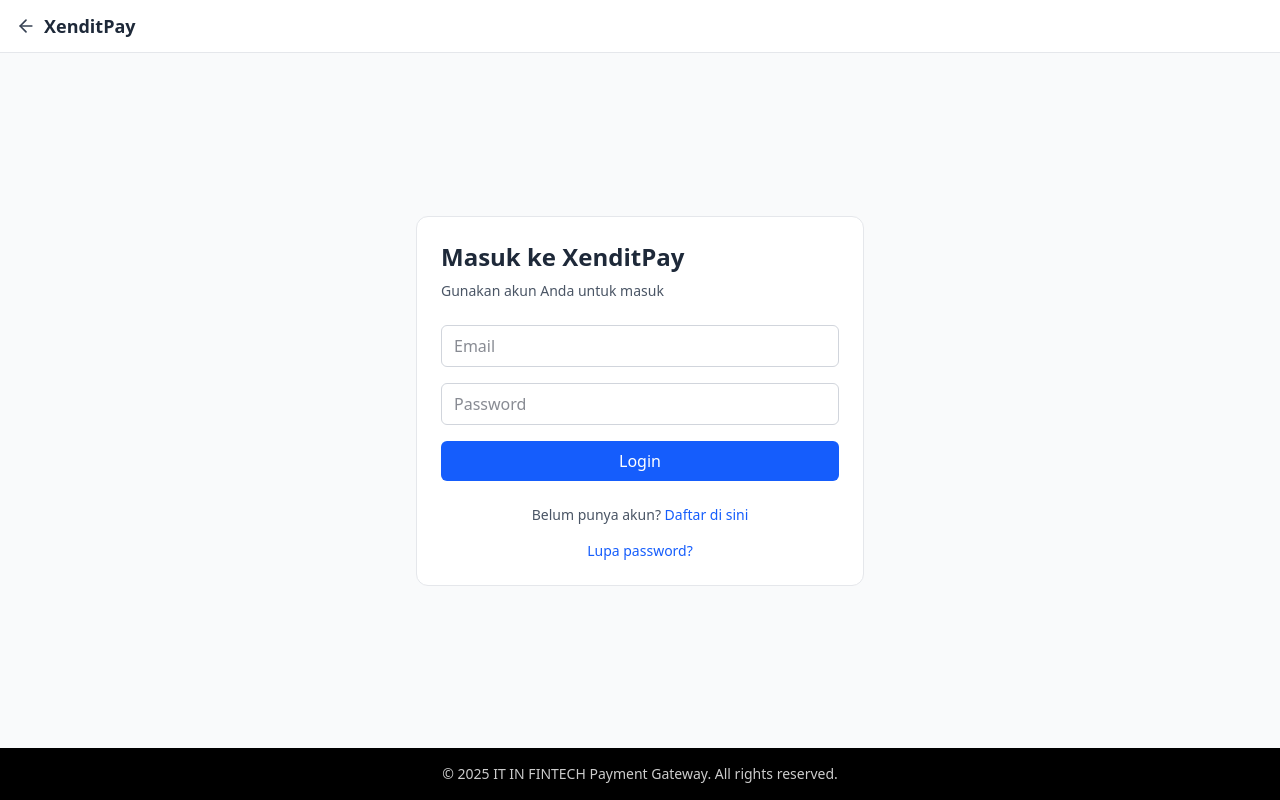
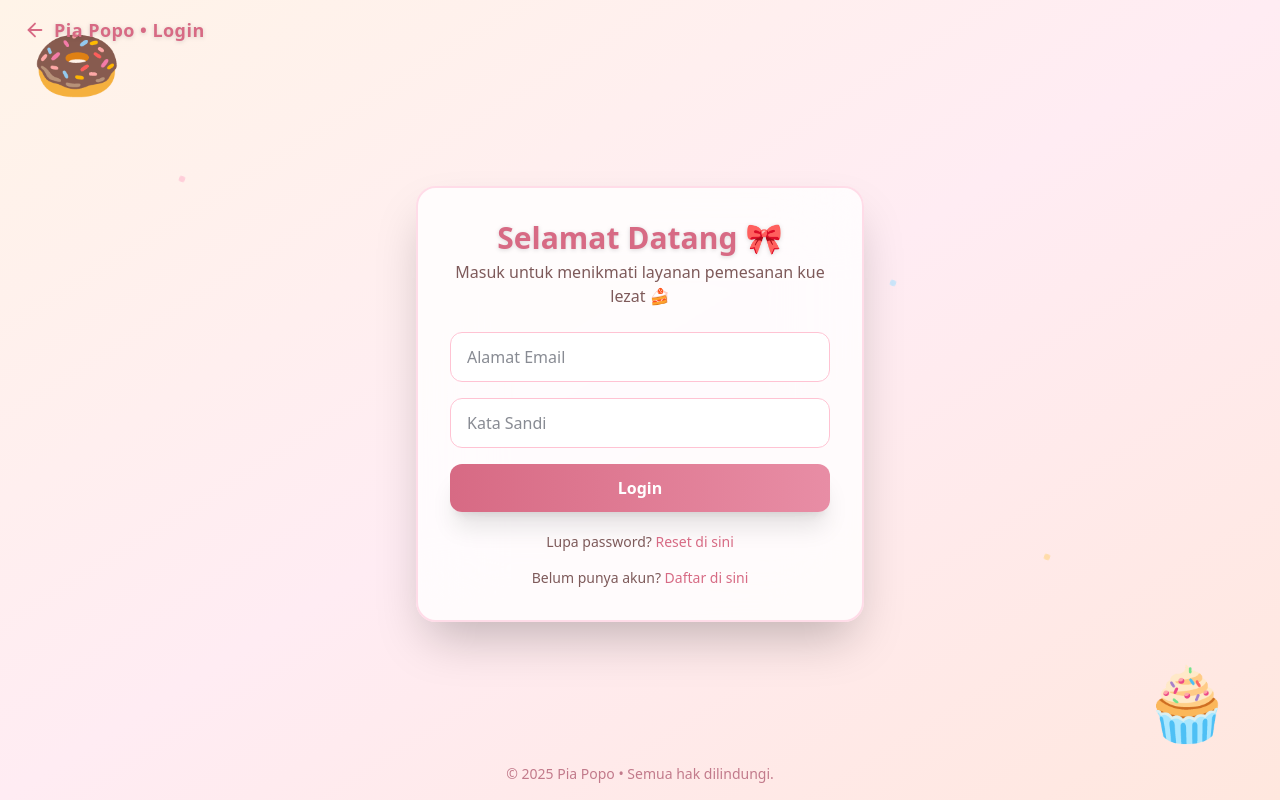
Before and after one commit to IvanBunardi/UAS_ITFintech, a Next.js app in the folder web_paymentgateway/: page /login in a window 1280 px wide. Built offline with nearby package versions, Linux system fonts and the light colour scheme.

Commit message:
Perbaikan login dan register

```diff
--- a/web_paymentgateway/package.json
+++ b/web_paymentgateway/package.json
@@ -12,9 +12,11 @@
   },
   "dependencies": {
     "axios": "^1.12.2",
+    "bcrypt": "^6.0.0",
     "bcryptjs": "^3.0.2",
     "dotenv": "^17.2.2",
     "formidable": "^3.5.4",
+    "jsonwebtoken": "^9.0.2",
     "lucide-react": "^0.546.0",
     "mongodb": "^6.20.0",
     "mongoose": "^8.19.1",
--- a/web_paymentgateway/src/pages/login.tsx
+++ b/web_paymentgateway/src/pages/login.tsx
@@ -42,77 +42,100 @@ export default function LoginPage() {
   };
 
   return (
-    <div className="min-h-screen flex flex-col bg-gray-50">
-      {/* Navbar */}
-      <header className="flex items-center py-3 px-4 border-b border-gray-200 bg-white">
-        <button
-          onClick={() => router.push('/')}
-          className="text-gray-700 hover:text-gray-900 mr-2"
-        >
-          <ArrowLeft size={20} />
+    <div className="min-h-screen flex flex-col relative overflow-hidden">
+      {/* Background */}
+      <div className="absolute inset-0 bg-gradient-to-br from-[#FFF4E8] via-[#FFECF3] to-[#FFE7DE] animate-fade" />
+
+      {/* Sprinkles / Little Candy Dots */}
+      <div className="sprinkle"></div>
+      <div className="sprinkle2"></div>
+      <div className="sprinkle3"></div>
+
+      {/* Floating Dessert Emojis */}
+      <div className="absolute top-10 left-8 text-[#F4A7B9] text-7xl select-none animate-float1">
+        🍩
+      </div>
+      <div className="absolute bottom-16 right-12 text-[#D76A84] text-7xl select-none animate-float2">
+        🧁
+      </div>
+
+      {/* Header */}
+      <header className="flex items-center gap-2 px-6 py-4 text-[#D76A84] z-10">
+        <button onClick={() => router.push('/')}>
+          <ArrowLeft size={22} className="hover:opacity-70 transition" />
         </button>
-        <h1 className="text-lg font-semibold text-gray-800">XenditPay</h1>
+        <span className="text-lg font-semibold tracking-wide drop-shadow-sm">
+          Pia Popo • Login
+        </span>
       </header>
 
-      {/* Form Section */}
-      <main className="flex-grow flex items-center justify-center px-4 py-10">
-        <div className="w-full max-w-md bg-white p-6 rounded-xl border border-gray-200">
-          <h2 className="text-2xl font-bold text-gray-800 mb-2">Masuk ke XenditPay</h2>
-          <p className="text-gray-600 mb-6 text-sm">Gunakan akun Anda untuk masuk</p>
+      {/* Form */}
+      <main className="flex flex-grow items-center justify-center px-4 z-10">
+        <div className="w-full max-w-md p-8 rounded-2xl bg-white/80 backdrop-blur-2xl shadow-2xl border border-[#FFCFDB] animate-slideup sweet-card">
+          <h2 className="text-3xl font-extrabold text-[#D76A84] text-center drop-shadow-sm">
+            Selamat Datang 🎀
+          </h2>
+          <p className="text-[#7E5A5A] text-center mt-1 mb-6">
+            Masuk untuk menikmati layanan pemesanan kue lezat 🍰
+          </p>
 
           <form onSubmit={handleLogin} className="space-y-4">
             <input
               type="email"
-              placeholder="Email"
+              placeholder="Alamat Email"
               value={email}
               onChange={(e) => setEmail(e.target.value)}
-              className="w-full px-3 py-2 border border-gray-300 rounded-md focus:outline-none focus:ring-1 focus:ring-blue-500"
               required
               disabled={loading}
+              className="w-full px-4 py-3 rounded-xl border border-[#FFC3D3] focus:ring-2 focus:ring-[#D76A84] outline-none transition bg-white/90 backdrop-blur-xl"
             />
+
             <input
               type="password"
-              placeholder="Password"
+              placeholder="Kata Sandi"
               value={password}
               onChange={(e) => setPassword(e.target.value)}
-              className="w-full px-3 py-2 border border-gray-300 rounded-md focus:outline-none focus:ring-1 focus:ring-blue-500"
               required
               minLength={6}
               disabled={loading}
+              className="w-full px-4 py-3 rounded-xl border border-[#FFC3D3] focus:ring-2 focus:ring-[#D76A84] outline-none transition bg-white/90 backdrop-blur-xl"
             />
+
             <button
               type="submit"
               disabled={loading}
-              className="w-full bg-blue-600 text-white py-2 rounded-md font-medium hover:bg-blue-700 transition disabled:opacity-50"
+              className="w-full py-3 rounded-xl bg-gradient-to-r from-[#D76A84] to-[#E88DA5] text-white font-semibold shadow-xl hover:brightness-105 active:scale-[0.97] transition disabled:opacity-70"
             >
               {loading ? 'Memproses...' : 'Login'}
             </button>
 
-            {/* Link ke register */}
-            <p className="text-center text-sm text-gray-600 mt-2">
+            <p className="text-center text-sm text-[#7E5A5A] pt-1">
+              Lupa password?{' '}
+              <span
+                onClick={() => router.push('/forgot-password')}
+                className="text-[#D76A84] font-medium hover:underline cursor-pointer"
+              >
+                Reset di sini
+              </span>
+            </p>
+
+            <p className="text-center text-sm text-[#7E5A5A]">
               Belum punya akun?{' '}
               <span
                 onClick={() => router.push('/register')}
-                className="text-blue-600 font-medium cursor-pointer hover:underline"
+                className="text-[#D76A84] font-medium hover:underline cursor-pointer"
               >
                 Daftar di sini
-              </span>
-            </p>
-
-            <p className="text-center text-sm text-gray-600 mt-1">
-              <span
-                onClick={() => router.push('/forgot-password')}
-                className="text-blue-600 cursor-pointer hover:underline"
-              >
-                Lupa password?
               </span>
             </p>
           </form>
 
           {message && (
             <div
-              className={`mt-3 p-2 rounded-md text-center text-sm ${
-                message.includes('berhasil') ? 'bg-green-100 text-green-700' : 'bg-red-100 text-red-700'
+              className={`mt-4 p-3 text-center rounded-lg text-sm font-medium ${
+                message.includes('berhasil')
+                  ? 'bg-green-100 text-green-700'
+                  : 'bg-red-100 text-red-700'
               }`}
             >
               {message}
@@ -122,9 +145,88 @@ export default function LoginPage() {
       </main>
 
       {/* Footer */}
-      <footer className="text-center bg-black py-4 text-white/80 text-sm z-10">
-        © {new Date().getFullYear()} IT IN FINTECH Payment Gateway. All rights reserved.
+      <footer className="text-center text-[#C27A8B] py-4 text-sm z-10 font-medium">
+        © {new Date().getFullYear()} Pia Popo • Semua hak dilindungi.
       </footer>
+
+      {/* Animations & Effects */}
+      <style jsx>{`
+        .animate-fade {
+          animation: fadein 0.7s ease forwards;
+        }
+        .animate-slideup {
+          animation: slideup 0.9s ease forwards;
+        }
+        .animate-float1 {
+          animation: float 4s ease-in-out infinite;
+        }
+        .animate-float2 {
+          animation: float2 5s ease-in-out infinite;
+        }
+
+        .sweet-card {
+          border-radius: 20px;
+          border: 2px solid #ffdce8;
+        }
+
+        /* Confetti Sprinkles */
+        .sprinkle,
+        .sprinkle2,
+        .sprinkle3 {
+          position: absolute;
+          width: 6px;
+          height: 6px;
+          background: #ffbfd1;
+          border-radius: 2px;
+          opacity: 0.7;
+          rotate: 20deg;
+        }
+
+        .sprinkle {
+          top: 22%;
+          left: 14%;
+        }
+        .sprinkle2 {
+          bottom: 30%;
+          right: 18%;
+          background: #ffd590;
+        }
+        .sprinkle3 {
+          top: 35%;
+          right: 30%;
+          background: #b7e4ff;
+        }
+
+        /* Fade In */
+        @keyframes fadein {
+          from { opacity: 0; }
+          to { opacity: 1; }
+        }
+
+        /* Slide Up */
+        @keyframes slideup {
+          from {
+            opacity: 0;
+            transform: translateY(35px);
+          }
+          to {
+            opacity: 1;
+            transform: translateY(0);
+          }
+        }
+
+        @keyframes float {
+          0% { transform: translateY(0px); }
+          50% { transform: translateY(-16px); }
+          100% { transform: translateY(0px); }
+        }
+
+        @keyframes float2 {
+          0% { transform: translateY(0px); }
+          50% { transform: translateY(18px); }
+          100% { transform: translateY(0px); }
+        }
+      `}</style>
     </div>
   );
 }
--- a/web_paymentgateway/src/pages/register.tsx
+++ b/web_paymentgateway/src/pages/register.tsx
@@ -35,22 +35,38 @@ export default function RegisterPage() {
   };
 
   return (
-    <div className="min-h-screen flex flex-col bg-gray-50">
-      <header className="flex items-center py-3 px-4 border-b border-gray-200 bg-white">
+    <div className="min-h-screen flex flex-col relative overflow-hidden">
+
+      {/* Background */}
+      <div className="absolute inset-0 bg-gradient-to-br from-[#FFF8E8] via-white to-[#FFE5EF] animate-fade" />
+
+      {/* Floating icons */}
+      <div className="absolute top-12 left-10 text-[#E88AA0] text-6xl select-none animate-float1">
+        🍪
+      </div>
+      <div className="absolute bottom-10 right-10 text-[#D76A84] text-6xl select-none animate-float2">
+        🧁
+      </div>
+
+      {/* HEADER */}
+      <header className="flex items-center py-3 px-4 bg-transparent z-10 text-[#D76A84]">
         <button
           onClick={() => router.push('/')}
-          className="text-gray-700 hover:text-gray-900 mr-2"
+          className="mr-2 hover:opacity-70 transition"
         >
-          <ArrowLeft size={20} />
+          <ArrowLeft size={22} />
         </button>
-        <h1 className="text-lg font-semibold text-gray-800">XenditPay</h1>
+        <h1 className="text-lg font-semibold drop-shadow">Pia Popo • Register</h1>
       </header>
 
-      <main className="flex-grow flex items-center justify-center px-4 py-10">
-        <div className="w-full max-w-md bg-white p-6 rounded-xl border border-gray-200">
-          <h2 className="text-2xl font-bold text-gray-800 mb-2">Buat Akun Baru</h2>
-          <p className="text-gray-600 mb-6 text-sm">
-            Bergabung dengan XenditPay sekarang
+      {/* FORM */}
+      <main className="flex-grow flex items-center justify-center px-4 py-10 z-10">
+        <div className="w-full max-w-md bg-white/70 backdrop-blur-xl p-8 rounded-2xl border border-[#FFD4DD] shadow-xl animate-slideup">
+          <h2 className="text-3xl font-bold text-[#D76A84] text-center">
+            Daftar Akun
+          </h2>
+          <p className="text-[#6E4E4E] text-center mb-6">
+            Daftar dulu yaa 🍰
           </p>
 
           <form onSubmit={handleRegister} className="space-y-4">
@@ -59,48 +75,51 @@ export default function RegisterPage() {
               placeholder="Nama Lengkap"
               value={form.name}
               onChange={(e) => setForm({ ...form, name: e.target.value })}
-              className="w-full px-3 py-2 border border-gray-300 rounded-md focus:outline-none focus:ring-1 focus:ring-blue-500"
+              className="w-full px-4 py-3 rounded-lg border border-[#FFD4DD] focus:ring-2 focus:ring-[#D76A84] outline-none bg-white/80 backdrop-blur"
               required
             />
+
             <input
               type="email"
               placeholder="Email"
               value={form.email}
               onChange={(e) => setForm({ ...form, email: e.target.value })}
-              className="w-full px-3 py-2 border border-gray-300 rounded-md focus:outline-none focus:ring-1 focus:ring-blue-500"
+              className="w-full px-4 py-3 rounded-lg border border-[#FFD4DD] focus:ring-2 focus:ring-[#D76A84] outline-none bg-white/80 backdrop-blur"
               required
             />
+
             <input
               type="password"
               placeholder="Password"
               value={form.password}
               onChange={(e) => setForm({ ...form, password: e.target.value })}
-              className="w-full px-3 py-2 border border-gray-300 rounded-md focus:outline-none focus:ring-1 focus:ring-blue-500"
+              className="w-full px-4 py-3 rounded-lg border border-[#FFD4DD] focus:ring-2 focus:ring-[#D76A84] outline-none bg-white/80 backdrop-blur"
               required
               minLength={6}
             />
+
             <input
               type="tel"
-              placeholder="+628123456789"
+              placeholder="Nomor WhatsApp"
               value={form.whatsapp}
               onChange={(e) => setForm({ ...form, whatsapp: e.target.value })}
-              className="w-full px-3 py-2 border border-gray-300 rounded-md focus:outline-none focus:ring-1 focus:ring-blue-500"
+              className="w-full px-4 py-3 rounded-lg border border-[#FFD4DD] focus:ring-2 focus:ring-[#D76A84] outline-none bg-white/80 backdrop-blur"
               required
             />
 
             <button
               type="submit"
               disabled={loading}
-              className="w-full bg-blue-600 text-white py-2 rounded-md font-medium hover:bg-blue-700 transition disabled:opacity-50"
+              className="w-full py-3 rounded-lg bg-[#D76A84] text-white font-medium hover:bg-[#C46C85] active:scale-[0.98] transition shadow-lg disabled:opacity-70"
             >
               {loading ? 'Memproses...' : 'Daftar'}
             </button>
 
-            <p className="text-center text-sm text-gray-600 mt-2">
+            <p className="text-center text-sm text-gray-700 pt-1">
               Sudah punya akun?{' '}
               <span
                 onClick={() => router.push('/login')}
-                className="text-blue-600 font-medium cursor-pointer hover:underline"
+                className="text-[#D76A84] hover:underline cursor-pointer"
               >
                 Login sekarang
               </span>
@@ -109,7 +128,7 @@ export default function RegisterPage() {
 
           {message && (
             <div
-              className={`mt-3 p-2 rounded-md text-center text-sm ${
+              className={`mt-4 p-2 text-center rounded-lg text-sm ${
                 message.includes('berhasil')
                   ? 'bg-green-100 text-green-700'
                   : 'bg-red-100 text-red-700'
@@ -121,9 +140,57 @@ export default function RegisterPage() {
         </div>
       </main>
 
-      <footer className="text-center bg-black py-4 text-white/80 text-sm z-10">
-        © {new Date().getFullYear()} IT IN FINTECH Payment Gateway. All rights reserved.
+      <footer className="text-center text-[#B56A7D] py-4 text-sm z-10">
+        © {new Date().getFullYear()} Pia Popo • Semua hak dilindungi.
       </footer>
+
+      {/* ANIMATIONS */}
+      <style jsx>{`
+        .animate-fade {
+          animation: fadein 0.8s ease forwards;
+        }
+        .animate-slideup {
+          animation: slideup 0.7s ease forwards;
+        }
+        .animate-float1 {
+          animation: float 4s ease-in-out infinite;
+        }
+        .animate-float2 {
+          animation: float2 5s ease-in-out infinite;
+        }
+
+        /* Fade In */
+        @keyframes fadein {
+          from { opacity: 0; }
+          to { opacity: 1; }
+        }
+
+        /* Slide Up */
+        @keyframes slideup {
+          from {
+            opacity: 0;
+            transform: translateY(30px);
+          }
+          to {
+            opacity: 1;
+            transform: translateY(0);
+          }
+        }
+
+        /* Float Emoji Left */
+        @keyframes float {
+          0% { transform: translateY(0px); }
+          50% { transform: translateY(-14px); }
+          100% { transform: translateY(0px); }
+        }
+
+        /* Float Emoji Right */
+        @keyframes float2 {
+          0% { transform: translateY(0px); }
+          50% { transform: translateY(18px); }
+          100% { transform: translateY(0px); }
+        }
+      `}</style>
     </div>
   );
 }
```
Also changed, not shown: 1 other file (tests, documents, lock files or other folders). Lines whose indentation alone changed are shown as unchanged.
